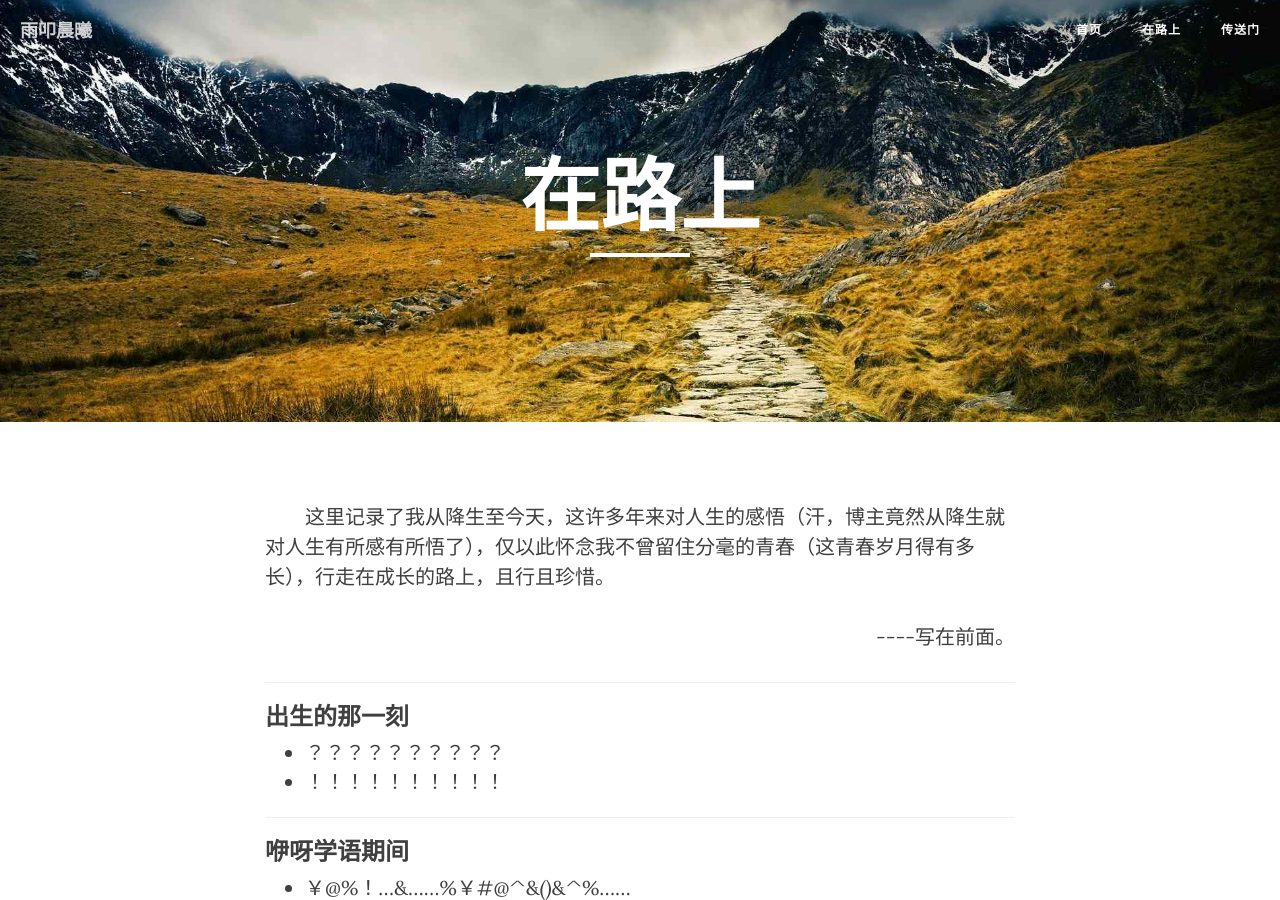
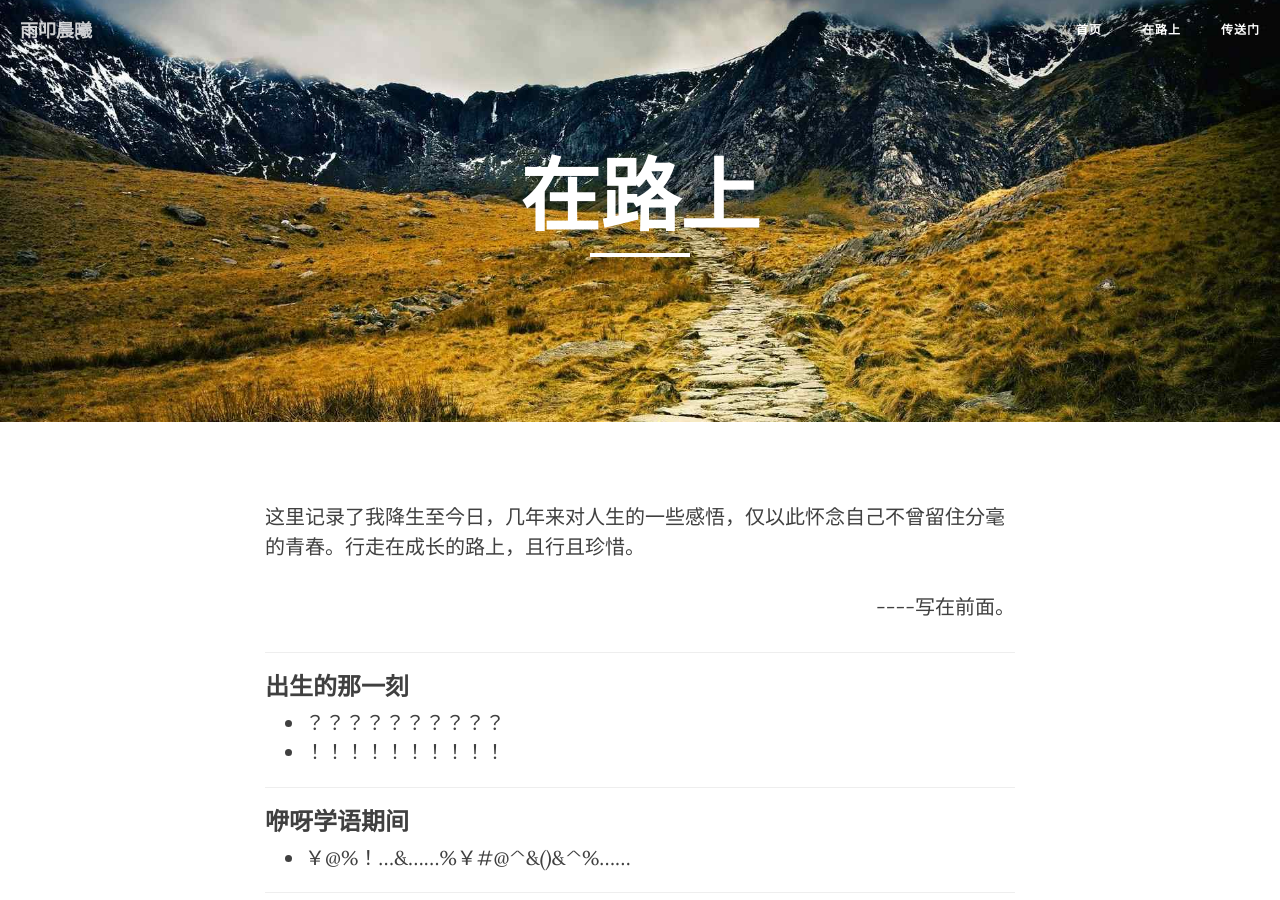
Before and after one commit to HENRY-M/info.mahuan, a Jekyll site: the page built from aboutgrown.md, in a window 1280 px wide and 900 px high. Built offline with Jekyll 4.4.1, drawn with Linux system fonts in a browser that asks for light colours; nearby versions of some CDN libraries; comment, search, counter and statistics services are not loaded.

Commit message:
blog update

```diff
--- a/aboutgrown.md
+++ b/aboutgrown.md
@@ -6,7 +6,7 @@ header-img: "img/aboutgrown-bg.jpg"
 ---
 
 <p>
-&emsp;&emsp;这里记录了我从降生至今天，这许多年来对人生的感悟（汗，博主竟然从降生就对人生有所感有所悟了），仅以此怀念我不曾留住分毫的青春（这青春岁月得有多长），行走在成长的路上，且行且珍惜。
+这里记录了我降生至今日，几年来对人生的一些感悟，仅以此怀念自己不曾留住分毫的青春。行走在成长的路上，且行且珍惜。
 </p>
 <p align="right">
 ----写在前面。
```
